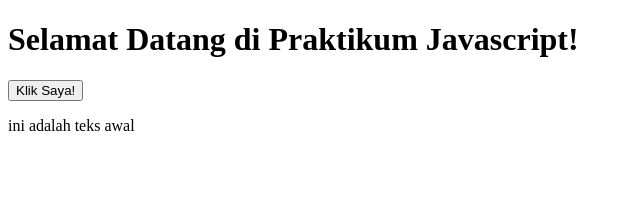
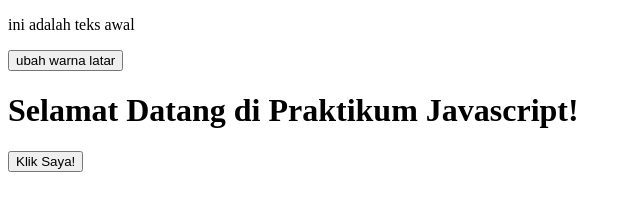
Before and after one commit to alli112/jobsheet-1-java, a plain HTML site: page index.html in a window 1280 px wide. Shown: the whole page, without its empty margins (0-640 px from the left). Drawn offline with Linux system fonts and the light colour scheme.

Commit message:
index.html

```diff
--- a/index.html
+++ b/index.html
@@ -6,9 +6,10 @@
  <title>Contoh Javascript Dasar</title>
 </head>
 <body>
+ <p id="tekspesan">ini adalah teks awal</p>
+ <button id="tombolwarna">ubah warna latar</button>
  <h1>Selamat Datang di Praktikum Javascript!</h1>
  <button id="tombolSapa">Klik Saya!</button>
- <p id=tekspesan>ini adalah teks awal</p>
  <script>
  // Mendapatkan elemen tombol berdasarkan ID
  const tombol = document.getElementById('tombolSapa');
@@ -16,6 +17,7 @@
  tombol.addEventListener('click', function() {
  alert('Halo, Selamat Datang di Dunia Javascript!');
 });
+
  </script>
 </body>
 </html>
```
